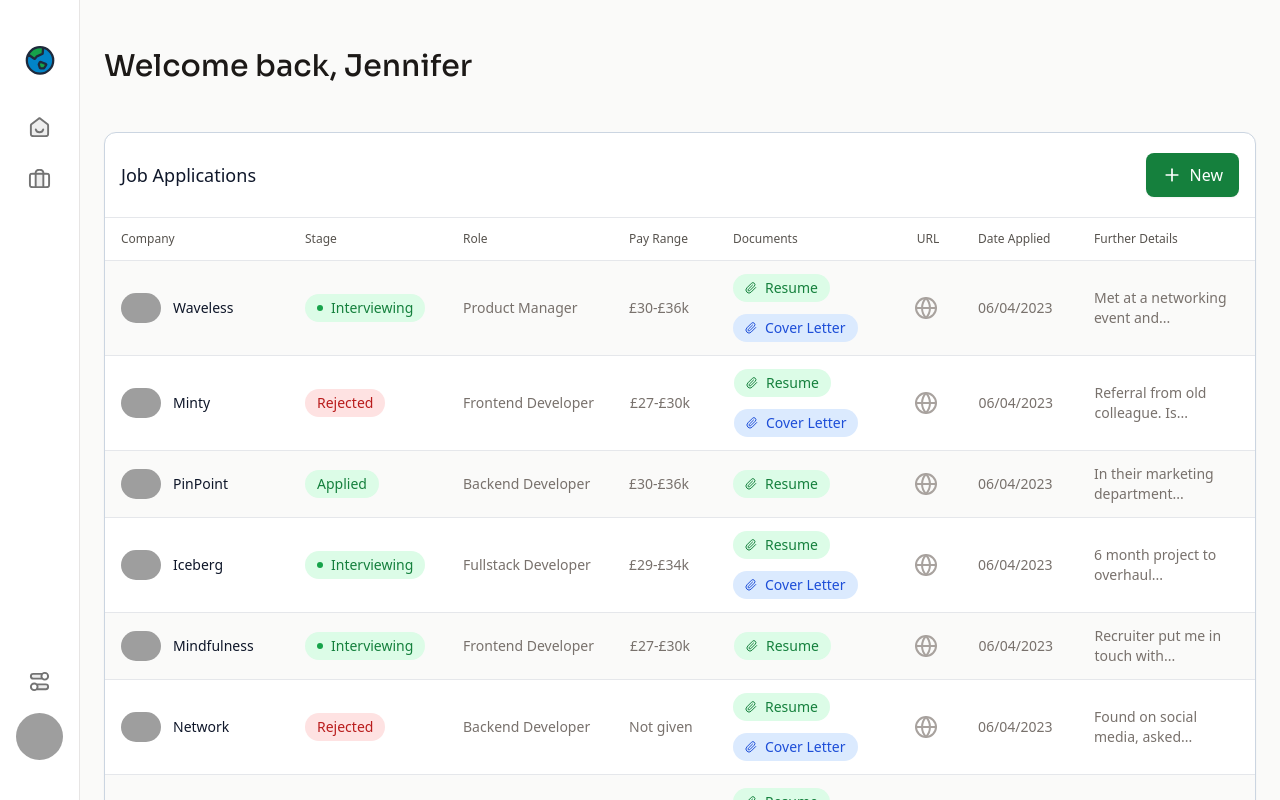
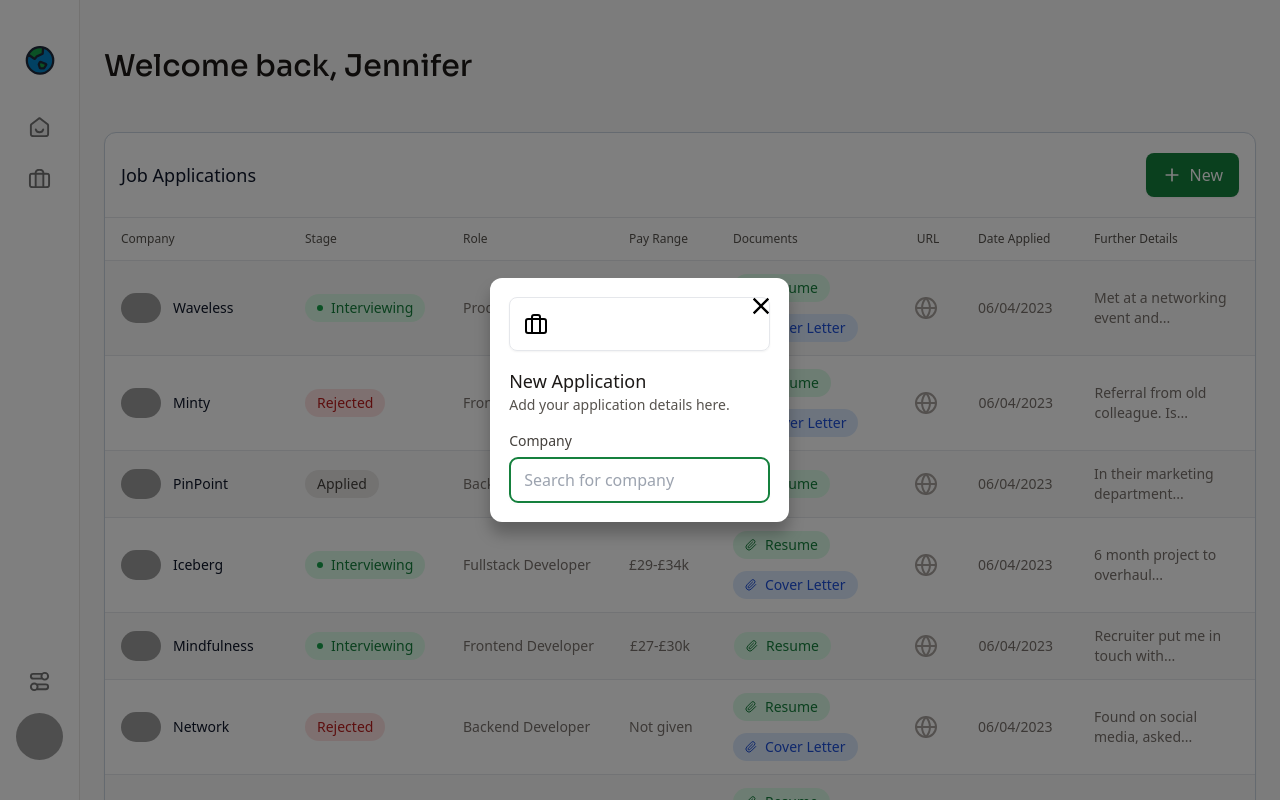
Before and after one commit to kelsiesmurphy/planetcareer-v1, a Next.js app: page /demo in a window 1280 px wide. Both pictures are taken after a click on the button "New". Shown: the top 800 px of the page. Built offline with nearby package versions, Linux system fonts and the light colour scheme; grey boxes are pictures that could not be loaded.

Commit message:
Changes to application form and stage dropdown

```diff
--- a/components/dashboard_demo/StageDropdown.tsx
+++ b/components/dashboard_demo/StageDropdown.tsx
@@ -8,9 +8,9 @@ export default function Example({ stage, handleChangeStage }: any) {
       <div>
         <Menu.Button
           className={`rounded-full flex gap-2 items-center py-1 px-3 font-medium ${
-            stage.title !== "Rejected"
-              ? "bg-green-100 text-green-700"
-              : "bg-red-100 text-red-700"
+            stage.title === "Applied"
+              ? "bg-stone-200 text-stone-700"
+              : stage.title === "Interviewing" ? "bg-green-100 text-green-700" : "bg-red-100 text-red-700"
           }`}
         >
           {stage.title === "Interviewing" && (
@@ -40,12 +40,12 @@ export default function Example({ stage, handleChangeStage }: any) {
                   >
                     <Menu.Button
                       className={`rounded-full flex gap-2 items-center py-1 px-3 font-medium ${
-                        stage.title !== "Rejected"
-                          ? "bg-green-100 text-green-700"
-                          : "bg-red-100 text-red-700"
+                        stage.title === "Applied"
+                          ? "bg-stone-200 text-stone-700"
+                          : stage.title === "Interviewing" ? "bg-green-100 text-green-700" : "bg-red-100 text-red-700"
                       }`}
                     >
-                      {stage.title !== "Rejected" && (
+                      {stage.title === "Interviewing" && (
                         <div className="w-[6px] aspect-square rounded-full bg-green-600" />
                       )}
                       {stage ? stage.title : "N/A"}
--- a/components/dashboard_demo/Table.tsx
+++ b/components/dashboard_demo/Table.tsx
@@ -1,6 +1,7 @@
 import { Plus } from "react-feather";
 import TableLine from "./TableLine";
 import { demoTableItems } from "@/content/demoTableItems";
+import AddApplication from "./application_form/AddApplication";
 // import { demoTableItems } from "../../content/demoTableItems";
 // import Pagination from "./Pagination";
 // import { useState } from "react";
@@ -23,9 +24,7 @@ const Table = () => {
             Job Applications
           </h3>
         </div>
-        <button className="btn-primary">
-          <Plus size={20} className="text-white" /> New
-        </button>
+        <AddApplication />
       </div>
       <table>
         <thead className="text-left">
--- /dev/null
+++ b/components/dashboard_demo/application_form/AddApplication.tsx
@@ -0,0 +1,45 @@
+import { useState } from "react";
+import { Briefcase, Plus } from "react-feather";
+import { Modal } from "react-responsive-modal";
+import "react-responsive-modal/styles.css";
+import Input from "./Input";
+
+const AddApplication = () => {
+  const [open, setOpen] = useState(false);
+
+  return (
+    <>
+      <button onClick={() => setOpen(true)} className="btn-primary">
+        <Plus size={20} />
+        New
+      </button>
+      <Modal
+        open={open}
+        onClose={() => setOpen(false)}
+        center
+        classNames={{
+          modal: "customModal",
+        }}
+      >
+        <div className="flex flex-col gap-4">
+          <div className="p-3.5 border shadow-sm rounded-lg">
+            <Briefcase />
+          </div>
+          <div>
+            <h1 className="font-medium text-lg text-stone-900">
+              New Application
+            </h1>
+            <h1 className="text-sm text-stone-600">
+              Add your application details here.
+            </h1>
+          </div>
+          <form>
+            <Input label="Company" placeholder="Search for company"/>
+          </form>
+        </div>
+      </Modal>
+    </>
+  );
+};
+
+export default AddApplication;
--- /dev/null
+++ b/components/dashboard_demo/application_form/Input.tsx
@@ -0,0 +1,12 @@
+const Input = ({label, placeholder}:any) => {
+  return (
+    <div className="flex flex-col gap-1.5">
+      <label htmlFor={label} className="font-medium text-sm text-stone-700">
+        {label}
+      </label>
+      <input id={label} type="text" placeholder={placeholder} className="input" />
+    </div>
+  );
+};
+
+export default Input;
--- a/package.json
+++ b/package.json
@@ -20,6 +20,7 @@
     "react": "18.2.0",
     "react-dom": "18.2.0",
     "react-feather": "^2.0.10",
+    "react-responsive-modal": "^6.4.1",
     "typescript": "5.0.3"
   },
   "devDependencies": {
--- a/styles/globals.css
+++ b/styles/globals.css
@@ -9,4 +9,13 @@
   .btn-secondary {
     @apply bg-white hover:bg-stone-100 border border-stone-300 shadow-sm text-stone-700 py-2 px-3.5 rounded-lg transition-colors items-center flex-initial md:max-w-[200px] justify-center flex gap-2;
   }
+  .input {
+    @apply shadow-sm py-2.5 px-3.5 border border-stone-300 rounded-lg outline-green-700 transition-all;
+  }
 }
+
+/* Add Application */
+.customModal {
+  max-width: 720px;
+  border-radius: 12px;
+}
--- a/tsconfig.json
+++ b/tsconfig.json
@@ -18,6 +18,6 @@
       "@/*": ["./*"]
     }
   },
-  "include": ["next-env.d.ts", "**/*.ts", "**/*.tsx"],
+  "include": ["next-env.d.ts", "**/*.ts", "**/*.tsx", "components/dashboard_demo/application_form"],
   "exclude": ["node_modules"]
 }
```
Also changed, not shown: components/index/Hero.tsx (+0 -8 lines), 1 other file (tests, documents, lock files or other folders).
